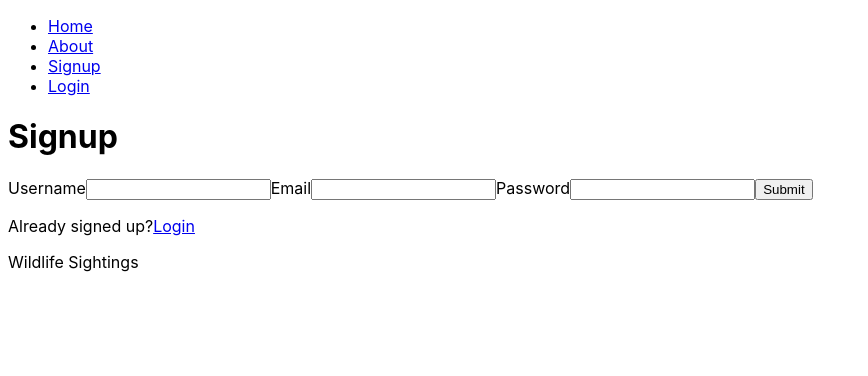
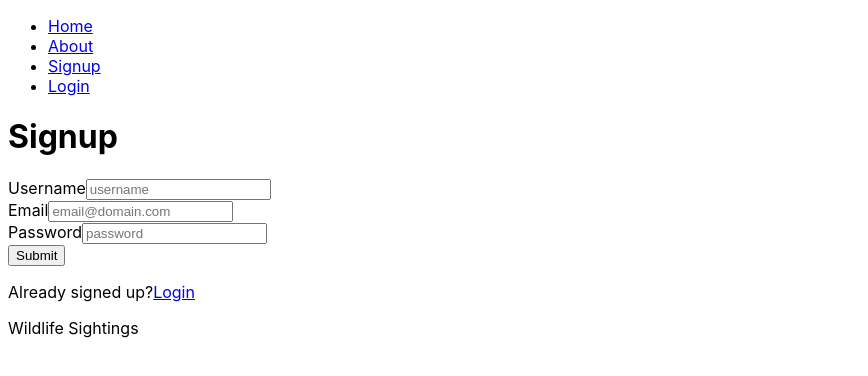
Before and after one commit to BlairCurrey/wildlife-sightings, a React (Create React App) app in the folder client/: page /signup in a window 1280 px wide. Shown: the top 376 px of the page, without its empty margins (0-868 px from the left). Built offline with nearby package versions, Linux system fonts and the light colour scheme.

Commit message:
form validation for signup

```diff
--- /dev/null
+++ b/client/src/components/common/validators.js
@@ -0,0 +1,85 @@
+const usernameValidator = username => {
+    if (username.trim() === '') {
+       return 'Username is required';
+    }
+    // if (/[^a-zA-Z -]/.test(fieldValue)) {
+    //     return 'Invalid characters';
+    //}
+        return null;
+};
+
+const emailValidator = email => {
+    if (
+      /[a-z0-9!#$%&'*+/=?^_`{|}~-]+(?:\.[a-z0-9!#$%&'*+/=?^_`{|}~-]+)*@(?:[a-z0-9](?:[a-z0-9-]*[a-z0-9])?\.)+[a-z0-9](?:[a-z0-9-]*[a-z0-9])?/.test(
+        email,
+      )
+    ) {
+      return null;
+    }
+    if (email.trim() === '') {
+      return 'Email is required';
+    }
+    return 'Please enter a valid email';
+  };
+
+const passwordValidator = password => {
+    if (!password) {
+      return 'Password is required';
+    }
+    if (password.length < 6) {
+      return 'Password must be at least 6 characters';
+    }
+    return null;
+  };
+
+// Returns an object with errors and touched
+// takes form values and validation object which has keys corresponding
+// to the form value keys
+// example 'values':
+//  {
+//   username: name
+//   email: email@domain.com,
+//   password: password,
+// }
+// example 'validate':
+// {
+//   username: usernameValidator,
+//   email: emailValidator,
+//   password: passwordValidator,
+// }
+function getFormValidationState(values, validate, errors, touched){
+  return Object.keys(values).reduce(
+    (acc, key) => {
+        const newError = validate[key](values[key]);
+        const newTouched = { [key]: true };
+        return {
+            errors: {
+            ...acc.errors,
+            ...(newError && { [key]: newError }),
+            },
+            touched: {
+            ...acc.touched,
+            ...newTouched,
+            },
+        };
+    },
+    { errors: { ...errors }, touched: { ...touched }},
+  );
+};
+
+function formStateIsValid(formValidationState, values){
+  return (
+    !Object.values(formValidationState.errors).length && // errors object is empty
+    Object.values(formValidationState.touched).length ===
+    Object.values(values).length && // all fields were touched
+    Object.values(formValidationState.touched).every(t => t === true) // every touched field is true
+  )
+}
+
+export {
+  usernameValidator,
+  emailValidator,
+  passwordValidator ,
+  getFormValidationState,
+  formStateIsValid
+}
--- /dev/null
+++ b/client/src/components/signup/FormWrapper.js
@@ -0,0 +1,77 @@
+import { React, useState } from 'react';
+import SignupForm from './SignupForm';
+import { getFormValidationState, formStateIsValid } from '../common/validators';
+
+function FormWrapper({validate, initialValues, requestParams, setResponse}){
+    const [values, setValues] = useState(initialValues);
+    const [errors, setErrors] = useState({});
+    const [touched, setTouched] = useState({});
+
+    const handleChange = event => {
+        // get values from form
+        const { name, value: newValue, type } = event.target;
+        // keep number fields as numbers
+        const value = type === 'number' ? +newValue : newValue;
+        // save field values and if they were touched
+        setValues({ ...values, [name]: value, });
+        setTouched({ ...touched, [name]: true,});
+    };
+
+    const handleBlur = event => {
+        const { name, value} = event.target;
+        // clear error
+        const {[name]: removedError, ...rest } = errors;
+        // check for new error
+        const error = validate[name](value);
+        // validate if field was touched
+        setErrors({
+            ...rest,
+            ...(error && { [name]: touched[name] && error }),
+        });
+    };
+
+    const request = async (values) => {
+        try{
+            const { url, options} = requestParams(values);
+            let response = await fetch(url , options);
+            // let data = await response.json()
+            return response
+        } catch (error) {
+            console.log(error);
+        }
+    }
+
+    const handleSubmit = async (event) => {
+        event.preventDefault();
+        // validate forms and update state
+        const formValidationState = getFormValidationState(
+                    values, validate, errors, touched);
+        setErrors(formValidationState.errors);
+        setTouched(formValidationState.touched);
+
+        if(formStateIsValid(formValidationState, values)){
+            let response = await request(values);
+            console.log(response);
+            setResponse(response);
+            //if success status code clear form
+            if(200 <= response.status && response.status < 300){
+                setValues(initialValues);
+                setErrors({});
+                setTouched({});
+            }
+        }
+    };
+
+    return (
+        <SignupForm
+            values={values}
+            errors={errors}
+            touched={touched}
+            handleChange={handleChange}
+            handleBlur={handleBlur}
+            handleSubmit={handleSubmit}
+        />
+    )
+}
+
+export default FormWrapper;
--- a/client/src/components/signup/SignupForm.js
+++ b/client/src/components/signup/SignupForm.js
@@ -1,34 +1,53 @@
 import React from 'react';
 
-function SignupForm(props){
+function SignupForm({
+    values,
+    errors,
+    touched,
+    handleChange,
+    handleBlur,
+    handleSubmit
+}){
     return(
-        <form onSubmit={props.onSubmit}>
+        <form onSubmit={handleSubmit}>
         <label>
             Username
             <input
                 type='text'
-                value={props.values.username}
                 name="username"
-                onChange={props.onChange}
+                placeholder="username"
+                value={values.username}
+                onChange={handleChange}
+                onBlur={handleBlur}
+                required
             />
+            <div className="invalidInput">{touched.username && errors.username}</div>
         </label>
         <label>
             Email
             <input
                 type='email'
-                value={props.values.email}
                 name="email"
-                onChange={props.onChange}
+                placeholder="email@domain.com"
+                value={values.email}
+                onChange={handleChange}
+                onBlur={handleBlur}
+                required
             />
+            <div className="invalidInput">{touched.email && errors.email}</div>
         </label>
         <label>
             Password
             <input
                 type='password'
-                value={props.values.password}
                 name="password"
-                onChange={props.onChange}
+                placeholder="password"
+                value={values.password}
+                onChange={handleChange}
+                onBlur={handleBlur}
+                required
             />
+            <div className="invalidInput">{touched.password && errors.password}</div>
         </label>
         <input type="submit" value="Submit" />
         </form>
--- a/client/src/components/signup/index.js
+++ b/client/src/components/signup/index.js
@@ -1,57 +1,56 @@
-import React from 'react';
+import { React, useState } from 'react';
 import { Link } from 'react-router-dom';
 
-import SignupForm from './SignupForm';
+import FormWrapper from './FormWrapper';
+import {
+    usernameValidator,
+    emailValidator,
+    passwordValidator
+} from '../common/validators';
 
-class Signup extends React.Component{
-    constructor(props) {
-        super(props)
-        this.state = {
+function Signup(){
+    const [result, setResult] = useState();
+    const  validate = {
+        username: usernameValidator,
+        email: emailValidator,
+        password: passwordValidator,
+    }
+    const initialValues = {
         username: "",
         email: "",
         password: ""
-        };
-    };
-
-    handleChange(event){
-        this.setState({[event.target.name]: event.target.value});
     }
-
-    async handleSubmit(event){
-        event.preventDefault();
-        try{
-        // post parameters
-        const url = '/api/users/signup';
-        const options = {
+    const requestParams = data => {
+        return ({
+            url: '/api/users/signup',
+            options: {
                 method: 'POST',
                 headers: {
                 'Accept': 'application/json',
                 'Content-Type': 'application/json'
                 },
-            body: JSON.stringify(this.state)
+                body: JSON.stringify(data)
+            }
+        })
+    }
+    const setResponse = async requestResult => {
+        let data = await requestResult.json();
+        setResult(data.message)
     };
-        // signup
-        let signupResponse = await fetch(url , options);
-        console.log(signupResponse)
-        // this.props.history.push('/home')
-        } catch (error) {
-            console.log(error);
-        }
-    }
 
-    render(){
     return(
         <div>
             <h1>Signup</h1>
-                <SignupForm
-                    values={this.state}
-                    onChange={(event) => this.handleChange(event)}
-                    onSubmit={(event) => this.handleSubmit(event)}
+            <div>{result}</div>
+            <FormWrapper
+                validate={validate}
+                initialValues={initialValues}
+                requestParams={requestParams}
+                setResponse={setResponse}
             />
             <p>Already signed up?<Link to="/login">Login</Link></p>
         </div>
     )
 }
-}
 
 export default Signup;
```
Also changed, not shown: 1 other file (tests, documents, lock files or other folders). Lines whose indentation alone changed are shown as unchanged.
